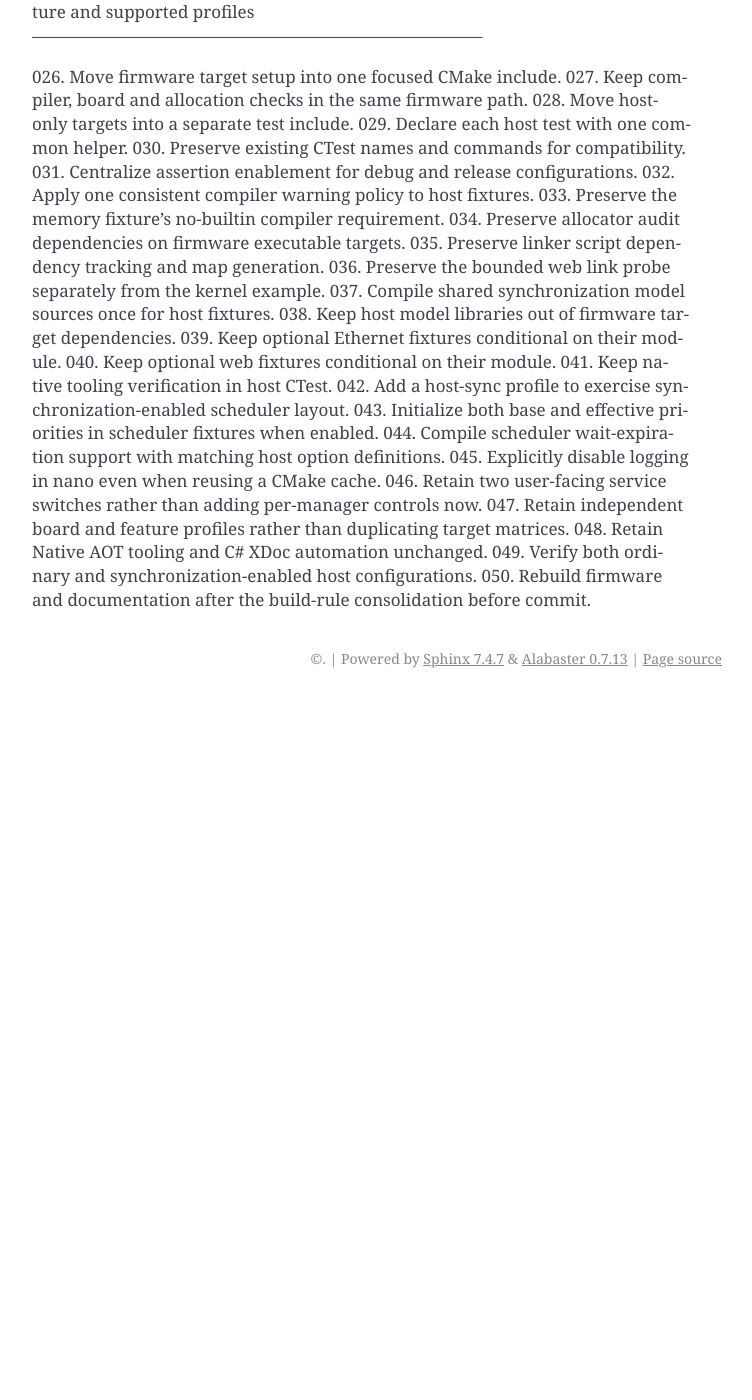
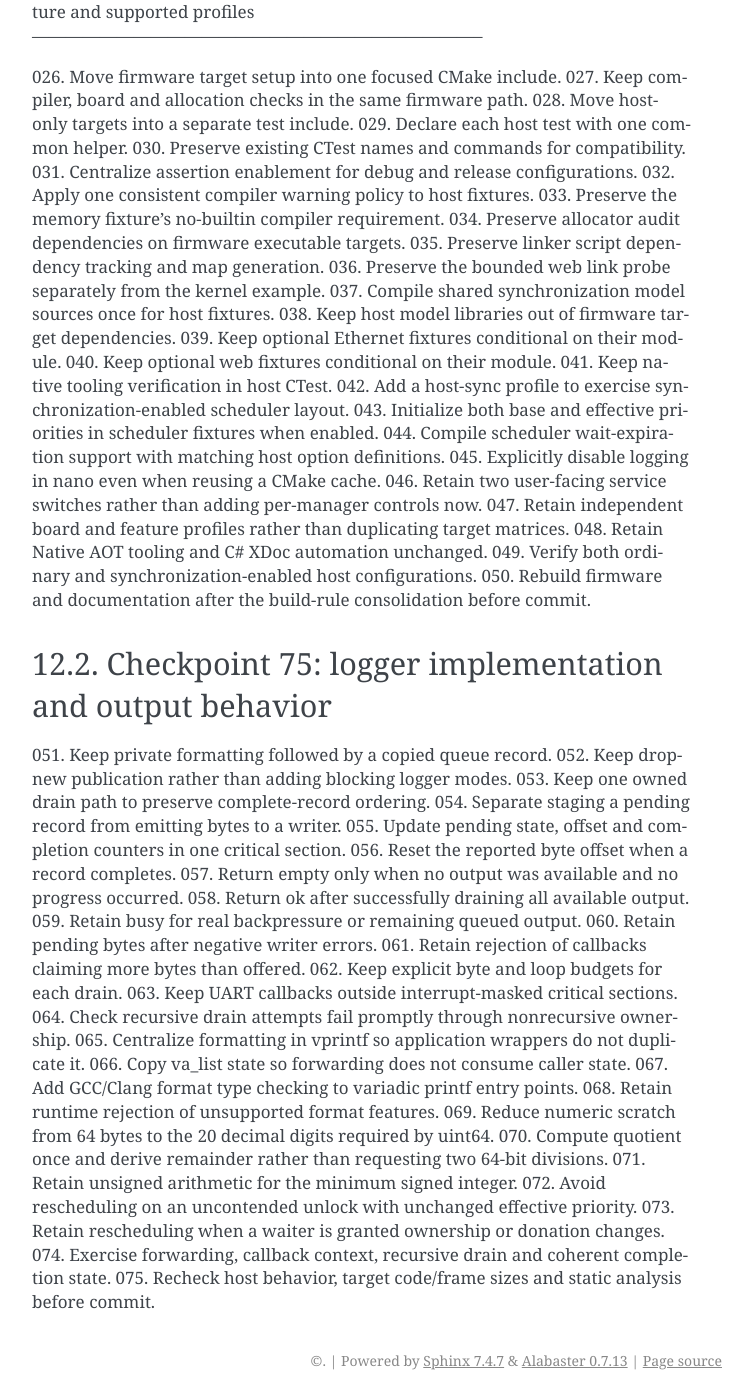
Before and after one commit to jeffadickson/rtos, a Sphinx documentation site: the page built from docs/simplicity-iterations.rst, in a window 1280 px wide and 1400 px high, scrolled down 1004 px. Shown: the whole window, without its empty margins (388-1140 px from the left). Built offline with Sphinx 7.4.7, drawn with Linux system fonts in a browser that asks for light colours; before the commit the page ends 1702 px from its top, so only the background shows below that; some of the changed text lies outside the part shown.

Commit message:
Simplify 051-075: smaller formatter and clearer drain state transitions

```diff
--- a/docs/simplicity-iterations.rst
+++ b/docs/simplicity-iterations.rst
@@ -63,3 +63,32 @@ Checkpoint 50: build structure and supported profiles
 048. Retain Native AOT tooling and C# XDoc automation unchanged.
 049. Verify both ordinary and synchronization-enabled host configurations.
 050. Rebuild firmware and documentation after the build-rule consolidation before commit.
+
+Checkpoint 75: logger implementation and output behavior
+--------------------------------------------------------------------------------
+
+051. Keep private formatting followed by a copied queue record.
+052. Keep drop-new publication rather than adding blocking logger modes.
+053. Keep one owned drain path to preserve complete-record ordering.
+054. Separate staging a pending record from emitting bytes to a writer.
+055. Update pending state, offset and completion counters in one critical section.
+056. Reset the reported byte offset when a record completes.
+057. Return empty only when no output was available and no progress occurred.
+058. Return ok after successfully draining all available output.
+059. Retain busy for real backpressure or remaining queued output.
+060. Retain pending bytes after negative writer errors.
+061. Retain rejection of callbacks claiming more bytes than offered.
+062. Keep explicit byte and loop budgets for each drain.
+063. Keep UART callbacks outside interrupt-masked critical sections.
+064. Check recursive drain attempts fail promptly through nonrecursive ownership.
+065. Centralize formatting in vprintf so application wrappers do not duplicate it.
+066. Copy va_list state so forwarding does not consume caller state.
+067. Add GCC/Clang format type checking to variadic printf entry points.
+068. Retain runtime rejection of unsupported format features.
+069. Reduce numeric scratch from 64 bytes to the 20 decimal digits required by uint64.
+070. Compute quotient once and derive remainder rather than requesting two 64-bit divisions.
+071. Retain unsigned arithmetic for the minimum signed integer.
+072. Avoid rescheduling on an uncontended unlock with unchanged effective priority.
+073. Retain rescheduling when a waiter is granted ownership or donation changes.
+074. Exercise forwarding, callback context, recursive drain and coherent completion state.
+075. Recheck host behavior, target code/frame sizes and static analysis before commit.
```
Also changed, not shown: 5 other files.
